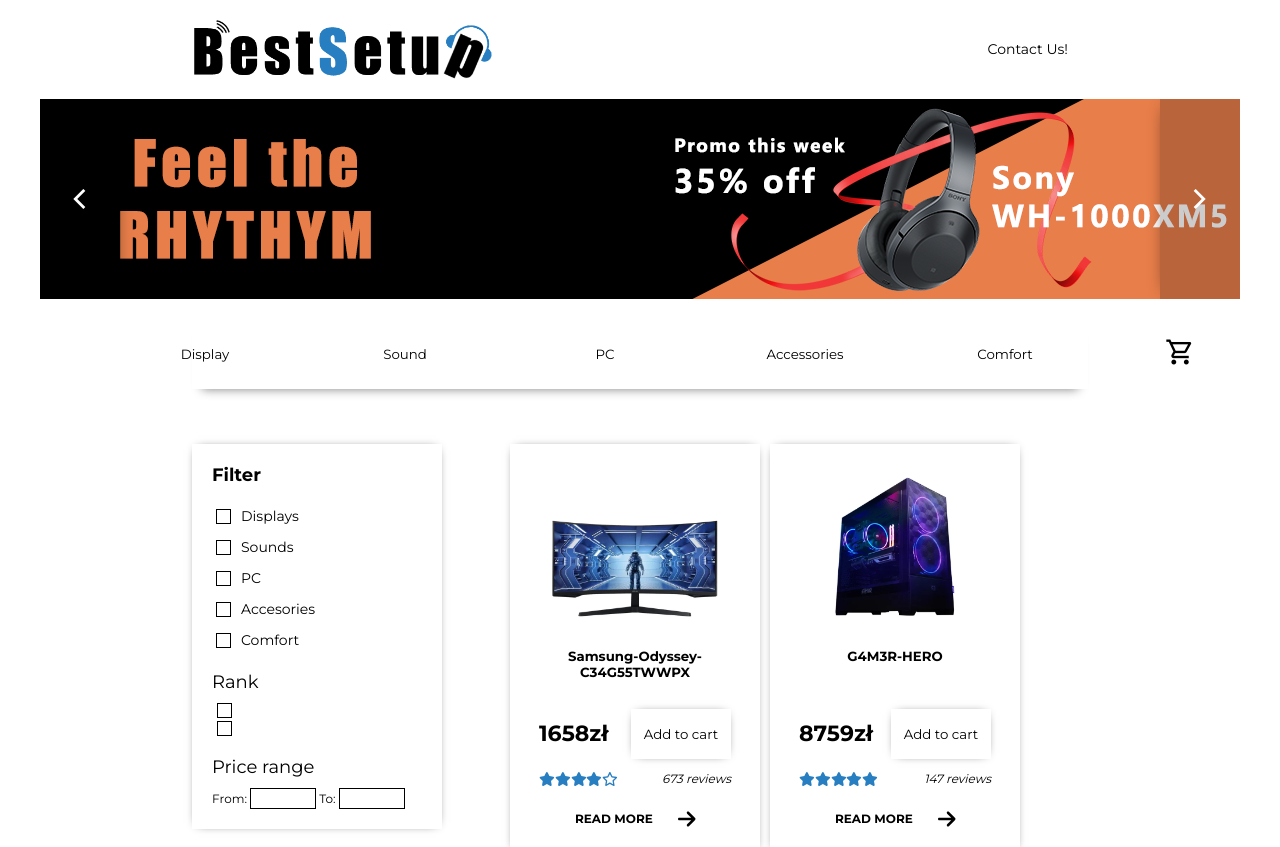
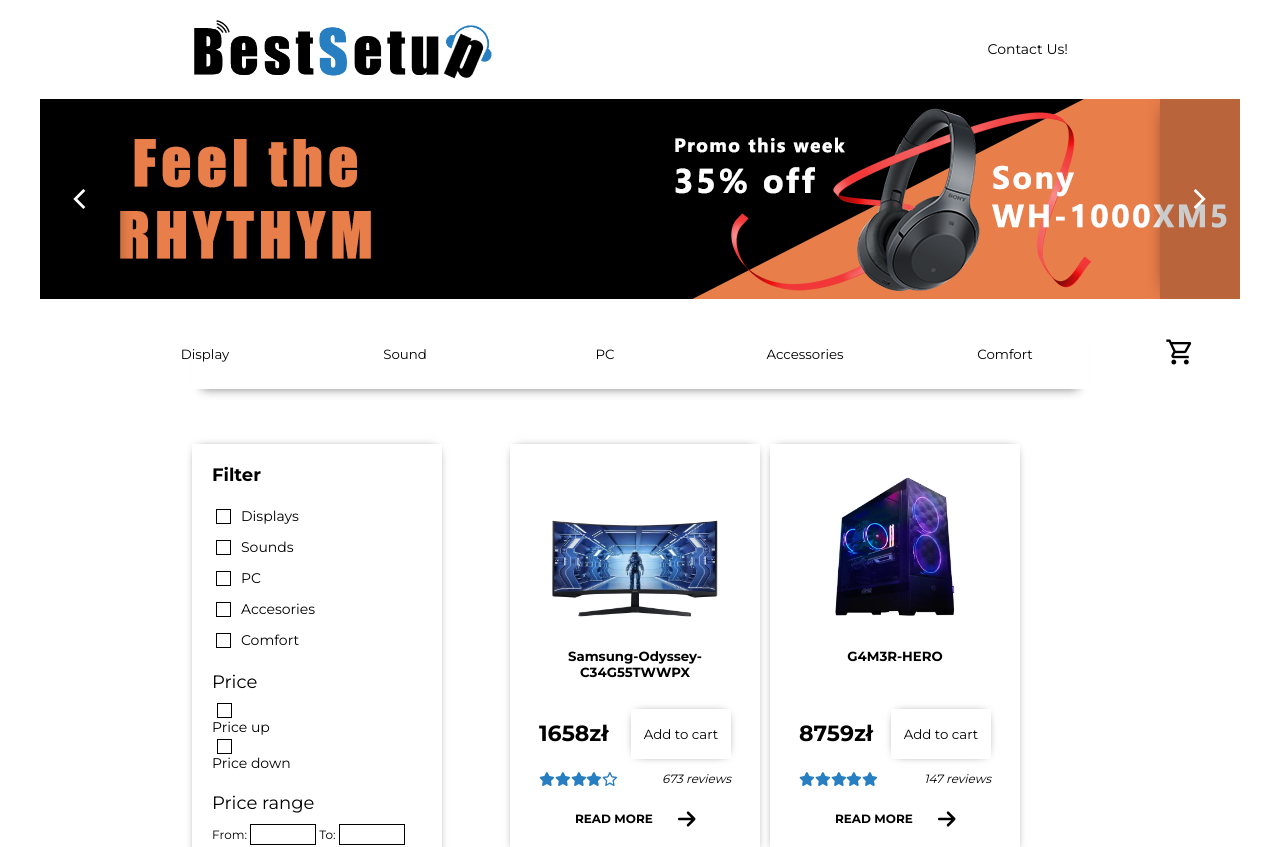
Before and after one commit to rezio3/best-setup-online-shop, a React (Create React App) app: page / in a window 1280 px wide. Shown: the top 847 px of the page. Built offline with nearby package versions, Linux system fonts and the light colour scheme.

Commit message:
update filter checkboxes in FilterWindow.jsx component

```diff
--- a/src/components/FilterWindow.jsx
+++ b/src/components/FilterWindow.jsx
@@ -37,19 +37,21 @@
 							return <FilterCheckboxElement name={e} key={e} />;
 						})}
 					</ul>
-					<span className="filter-container__price-range-span">Rank</span>
+					<span className="filter-container__price-range-span">Price</span>
 					<div className="filter-container__price-range-inputs-container">
 						<input
 							type="radio"
-							name="price"
+							name="price-up"
 							className="filter-container__filter-checkbox"
 						></input>
+						<label htmlFor="price-up">Price up</label>
 
 						<input
 							type="radio"
-							name="price"
+							name="price-down"
 							className="filter-container__filter-checkbox"
 						></input>
+						<label htmlFor="price-down">Price down</label>
 					</div>
 					<span className="filter-container__price-range-span">
 						Price range
```
